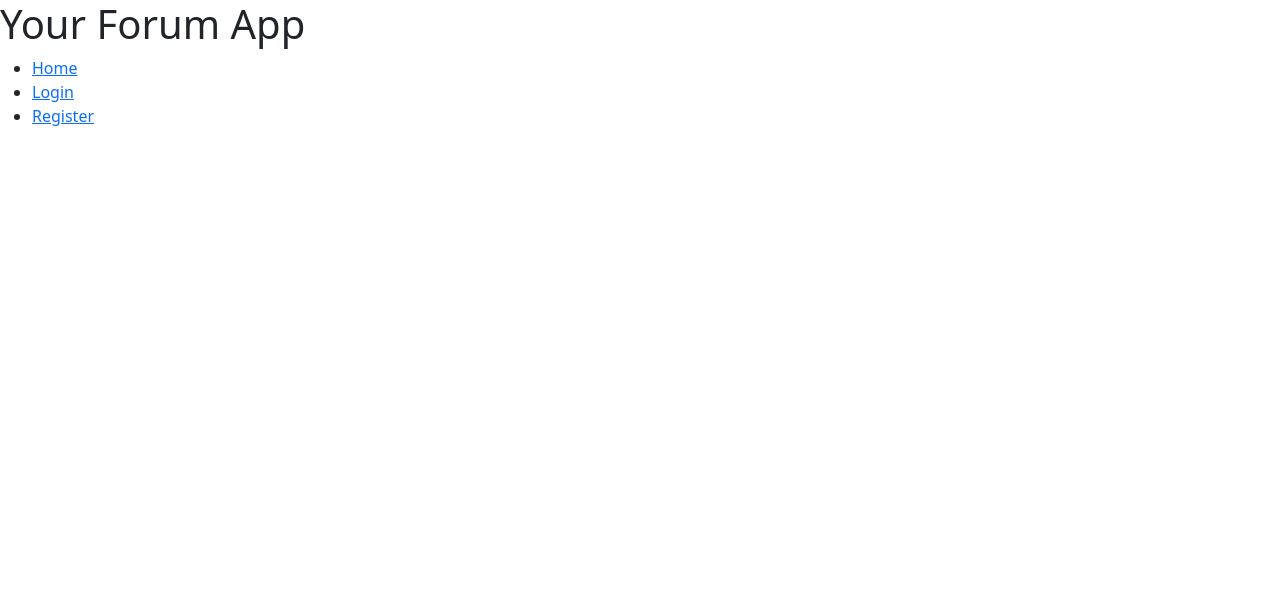
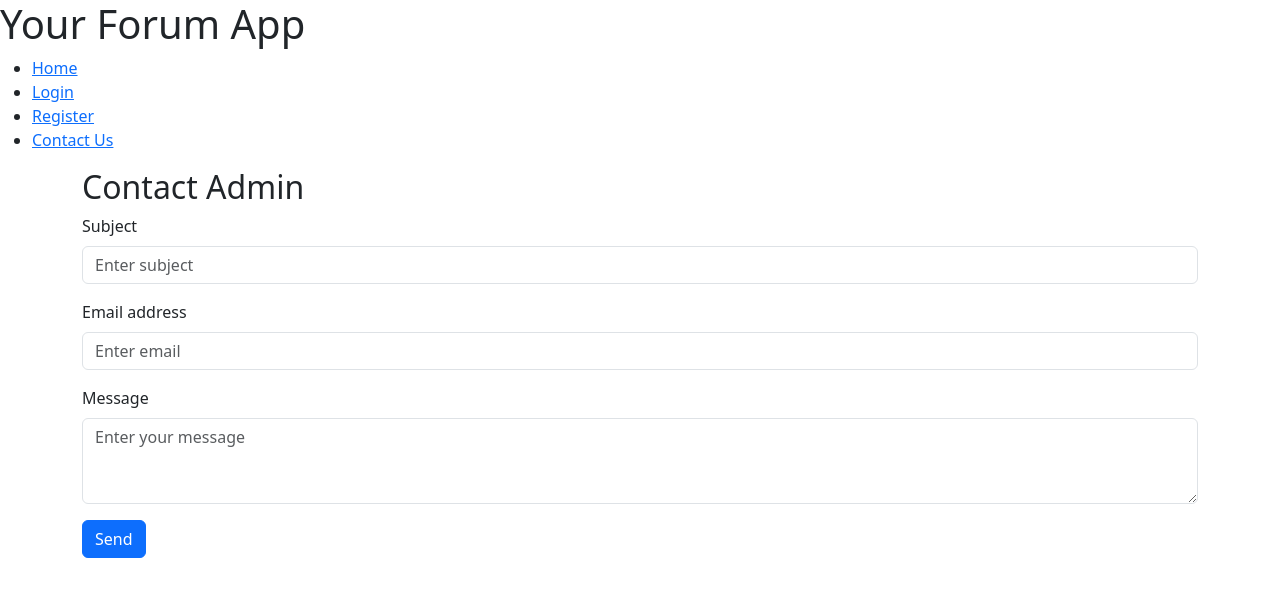
Before and after one commit to BeyondReddit/RedditFrontendInitial, a React (Vite) app in the folder my-react-app2/: page /contactus in a window 1280 px wide. Shown: the top 596 px of the page. Built offline with nearby package versions, Linux system fonts and the light colour scheme.

Commit message:
finished User Contact Admin Page

```diff
--- a/my-react-app2/package.json
+++ b/my-react-app2/package.json
@@ -10,8 +10,10 @@
     "preview": "vite preview"
   },
   "dependencies": {
+    "axios": "^1.6.7",
     "bootstrap": "^5.3.2",
     "react": "^18.2.0",
+    "react-bootstrap": "^2.10.0",
     "react-dom": "^18.2.0",
     "react-router-dom": "^6.22.0"
   },
--- a/my-react-app2/src/App.jsx
+++ b/my-react-app2/src/App.jsx
@@ -6,6 +6,7 @@ import LoginPage from './pages/login/LoginPage.jsx';
 import RegisterPage from './pages/register/RegisterPage.jsx';
 import { BrowserRouter as Router, Route, Routes } from 'react-router-dom';
 import VisitorHomePage from "./pages/visitor/visitor_home/VisitorHomePage.jsx";
+import ContactAdminPage from './pages/contactus/ContactAdminPage.jsx';
 
 
 
@@ -22,7 +23,7 @@ const App = () => {
                 <Route path="/visitor-home" element={<VisitorHomePage />} />
                 <Route path="/login" element={<LoginPage />} />
                 <Route path="/register" element={<RegisterPage />} />
-
+                <Route path="/contactus" element={<ContactAdminPage />} />
             </Routes>
         </Router>
 
--- a/my-react-app2/src/components/header/Header.jsx
+++ b/my-react-app2/src/components/header/Header.jsx
@@ -16,6 +16,9 @@ const Header = () => {
                     <li>
                         <Link to="/register">Register</Link>
                     </li>
+                    <li>
+                        <Link to="/contactus">Contact Us</Link>
+                    </li>
                 </ul>
             </nav>
         </div>
--- /dev/null
+++ b/my-react-app2/src/pages/contactus/ContactAdminPage.jsx
@@ -0,0 +1,135 @@
+// ContactAdminPage.jsx
+import React, { useState } from 'react';
+import { Container, Form, Button, Alert } from 'react-bootstrap';
+import axios from 'axios';
+
+
+const ContactAdminPage = () => {
+  const [formData, setFormData] = useState({
+    subject: '',
+    email: '',
+    message: '',
+  });
+  const [errors, setErrors] = useState({});
+  const [showAlert, setShowAlert] = useState(false);
+  const [alertContent, setAlertContent] = useState('');
+
+  const handleChange = (e) => {
+    const { name, value } = e.target;
+    setFormData({ ...formData, [name]: value });
+  };
+
+  const validateForm = () => {
+    const errors = {};
+
+    // Check for not-empty
+    if (!formData.subject.trim()) {
+        errors.subject = 'Subject is required';
+    }
+
+    if (!formData.email.trim()) {
+        errors.email = 'Email is required';
+    }
+    else if (!isValidEmail(formData.email)) {
+        errors.email = 'Invalid email format';
+    }
+
+    if (!formData.message.trim()) {
+        errors.message = 'Message is required';
+    }
+
+    setErrors(errors);
+    return Object.keys(errors).length === 0; // Return true if no errors
+};
+
+const isValidEmail = (email) => {
+    // Simple email format validation
+    // const emailRegex = /^[^\s@]+@[^\s@]+\.[^\s@]+$/;
+    const emailRegex = /^[^\s@]+@[^\s@]+\.[^\s@]+$/;
+    return emailRegex.test(email);
+};
+
+  const handleSubmit = async (e) => {
+    e.preventDefault();
+
+    if (!validateForm()) {
+        // If form validation fails, do not proceed with signup
+        setShowAlert(true);
+        setAlertContent('Please correct the errors before submitting.');
+        return;
+    }
+
+    try {
+        const token = localStorage.getItem('Authorization') || 'Guest'; // Make sure this matches how you've saved the token
+        await axios.post('http://localhost:8081/messages', formData, {
+            headers: {
+                'Content-Type': 'application/json',
+                'Authorization': token !== 'Guest' ? `Bearer ${token}` : undefined, // Add the token to your request headers
+            },
+        });
+        setShowAlert(true);
+        setAlertContent('Message sent successfully!');
+        setFormData({
+          subject: '',
+          email: '',
+          message: '',
+        });
+        setErrors({});
+    } catch (error) {
+        console.error(error);
+        setShowAlert(true);
+        setAlertContent('Error sending message. Please try again.');
+    }
+  };
+
+  return (
+    <Container>
+      <h2>Contact Admin</h2>
+      {showAlert && <Alert variant="info">{alertContent}</Alert>}
+      <Form onSubmit={handleSubmit}>
+        <Form.Group className="mb-3" controlId="formSubject">
+          <Form.Label>Subject</Form.Label>
+          <Form.Control
+            type="text"
+            placeholder="Enter subject"
+            name="subject"
+            value={formData.subject}
+            onChange={handleChange}
+            isInvalid={!!errors.subject}
+            required
+          />
+        </Form.Group>
+        <Form.Group className="mb-3" controlId="formEmail">
+          <Form.Label>Email address</Form.Label>
+          <Form.Control
+            type="email"
+            placeholder="Enter email"
+            name="email"
+            value={formData.email}
+            onChange={handleChange}
+            isInvalid={!!errors.email}
+            required
+          />
+        </Form.Group>
+        <Form.Group className="mb-3" controlId="formMessage">
+          <Form.Label>Message</Form.Label>
+          <Form.Control
+            as="textarea"
+            rows={3}
+            placeholder="Enter your message"
+            name="message"
+            value={formData.message}
+            onChange={handleChange}
+            isInvalid={!!errors.message}
+            required
+          />
+        </Form.Group>
+        <Button variant="primary" type="submit">
+          Send
+        </Button>
+      </Form>
+    </Container>
+  );
+};
+
+export default ContactAdminPage;
```
Also changed, not shown: 1 other file (tests, documents, lock files or other folders).
